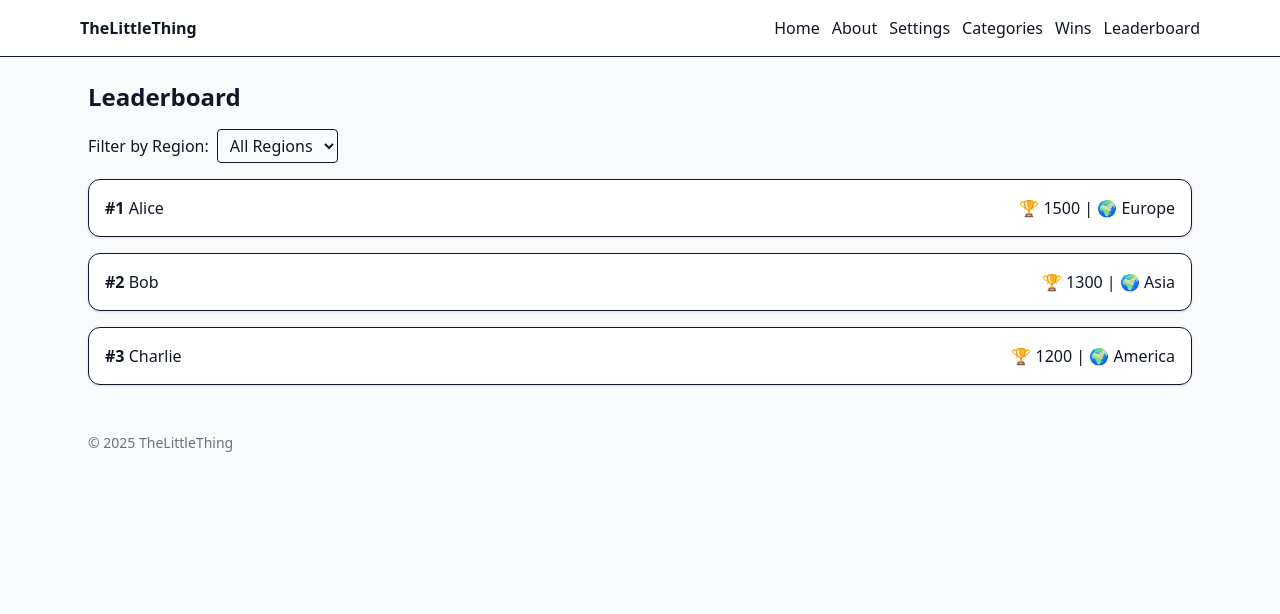
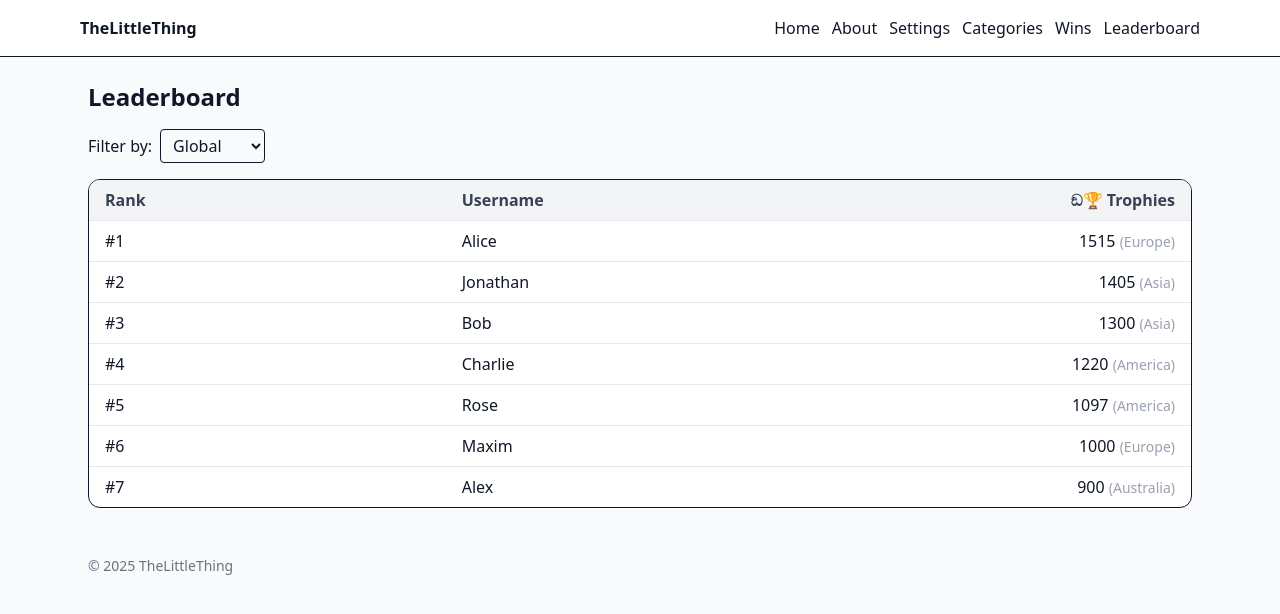
Before and after one commit to nas0404/TheLittleThings, a React (Vite) app in the folder frontend/: page /leaderboard in a window 1280 px wide. Shown: the top 614 px of the page. Built offline with nearby package versions, Linux system fonts and the light colour scheme.

Commit message:
did some improvements for prototype leaderboard

```diff
--- a/frontend/src/pages/Leaderboard.tsx
+++ b/frontend/src/pages/Leaderboard.tsx
@@ -2,27 +2,36 @@ import { useState } from "react";
 
 export default function Leaderboard() {
     const [region, setRegion] = useState("");
-    const regions = ["Europe", "Asia", "America"]; // Static list for now
+    const regions = ["Europe", "Asia", "America", "Australia", "Friends"];
 
-    // Placeholder user list
     const users = [
-        { username: "Alice", trophies: 1500, region: "Europe" },
+        { username: "Alice", trophies: 1515, region: "Europe" },
         { username: "Bob", trophies: 1300, region: "Asia" },
-        { username: "Charlie", trophies: 1200, region: "America" },
+        { username: "Charlie", trophies: 1220, region: "America" },
+        { username: "Alex", trophies: 900, region: "Australia" },
+        { username: "Maxim", trophies: 1000, region: "Europe" },
+        { username: "Jonathan", trophies: 1405, region: "Asia" },
+        { username: "Rose", trophies: 1097, region: "America" },
     ];
+
+    // users and regions are just prototype to show to david on thursday
+
+    const filteredUsers = users
+        .filter((user) => !region || user.region === region)
+        .sort((a, b) => b.trophies - a.trophies); // Sort by trophies desc
 
     return (
         <section className="space-y-4">
             <h1 className="text-2xl font-bold">Leaderboard</h1>
 
             <div>
-                <label className="mr-2">Filter by Region:</label>
+                <label className="mr-2">Filter by:</label>
                 <select
                     value={region}
                     onChange={(e) => setRegion(e.target.value)}
                     className="border px-2 py-1 rounded"
                 >
-                    <option value="">All Regions</option>
+                    <option value="">Global</option>
                     {regions.map((r) => (
                         <option key={r} value={r}>
                             {r}
@@ -31,23 +40,30 @@ export default function Leaderboard() {
                 </select>
             </div>
 
-            <div className="grid gap-4 md:grid-cols-1">
-                {users
-                    .filter((user) => !region || user.region === region)
-                    .map((user, index) => (
+            {/* Style of the leaderboard might change later */}
+            <div className="overflow-x-auto rounded-xl border bg-white">
+                <div className="min-w-full divide-y divide-gray-200">
+                    {/* Header Row */}
+                    <div className="grid grid-cols-3 font-semibold text-gray-700 bg-gray-100 px-4 py-2">
+                        <div>Rank</div>
+                        <div>Username</div>
+                        <div className="text-right">ඞ🏆 Trophies</div>
+                    </div>
+
+                    {/* User Rows */}
+                    {filteredUsers.map((user, index) => (
                         <div
                             key={user.username}
-                            className="rounded-xl border bg-white p-4 shadow-sm flex justify-between items-center"
+                            className="grid grid-cols-3 px-4 py-2 items-center hover:bg-gray-50 transition"
                         >
-                            <div>
-                                <span className="font-bold">#{index + 1}</span>{" "}
-                                <span>{user.username}</span>
-                            </div>
-                            <div>
-                                🏆 {user.trophies} | 🌍 {user.region}
+                            <div>#{index + 1}</div>
+                            <div>{user.username}</div>
+                            <div className="text-right">
+                                {user.trophies} <span className="text-sm text-gray-400">({user.region})</span>
                             </div>
                         </div>
                     ))}
+                </div>
             </div>
         </section>
     );
```
